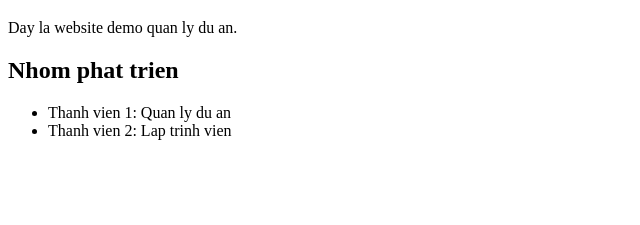
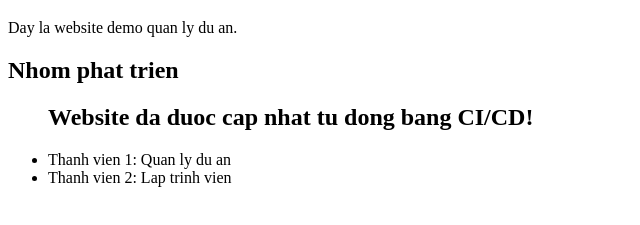
Before and after one commit to kitai-sama/simple-web-lab-demo-ops, a plain HTML site: page index.html in a window 1280 px wide. Shown: the part 61-286 px from the top of the page, without its empty margins (0-640 px from the left). Drawn offline with Linux system fonts and the light colour scheme.

Commit message:
Add CI/CD update message to index.html

```diff
--- a/index.html
+++ b/index.html
@@ -10,6 +10,7 @@
 
     <h2>Nhom phat trien</h2>
     <ul>
+        <h2>Website da duoc cap nhat tu dong bang CI/CD!</h2>
         <li>Thanh vien 1: Quan ly du an</li>
         <li>Thanh vien 2: Lap trinh vien</li>
     </ul>
```
